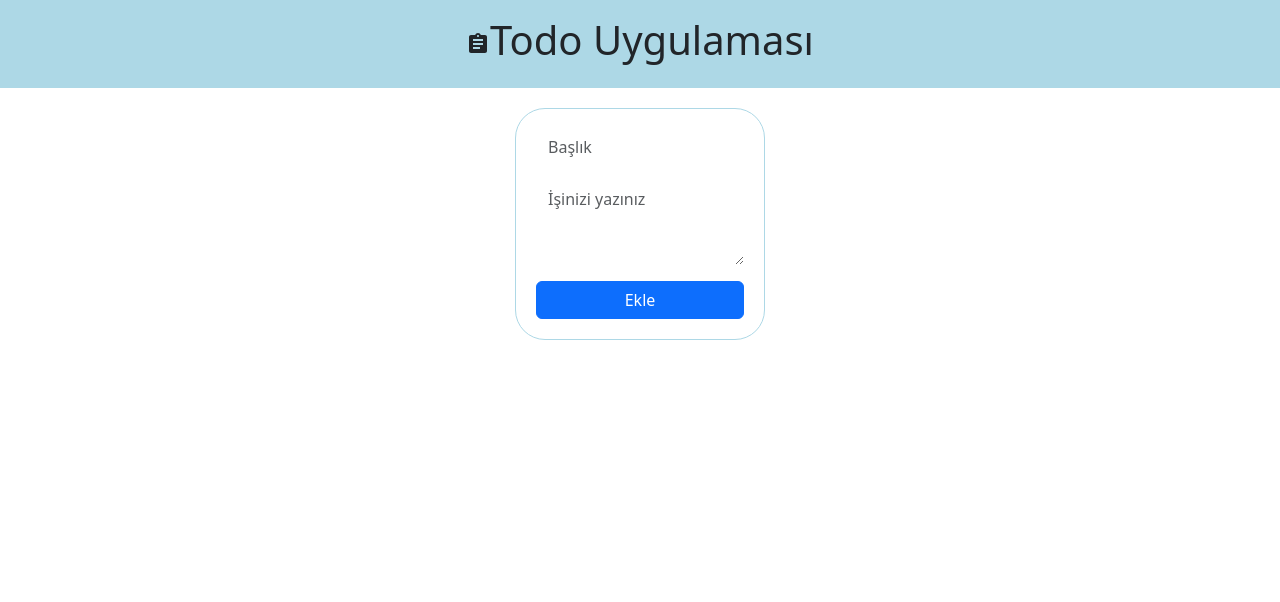
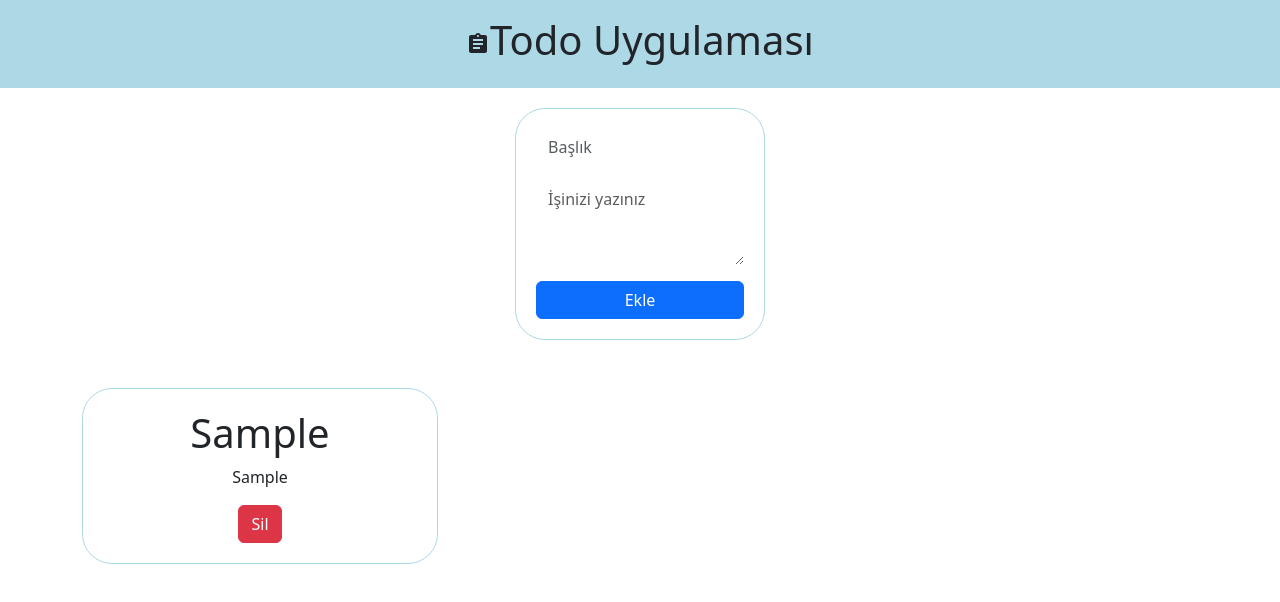
Before and after one commit to zehraseren/todoproject, a React (Create React App) app: page / in a window 1280 px wide. Both pictures are taken after typing "Sample", "Sample" into the empty fields and a click on the button "Ekle". Shown: the top 602 px of the page. Built offline with nearby package versions, Linux system fonts and the light colour scheme.

Commit message:
Listeleme ve sil aksiyonu yapıldı.

```diff
--- a/src/App.css
+++ b/src/App.css
@@ -33,5 +33,13 @@ header {
 }
 
 .todoButton {
-    width: 100%;
+  width: 100%;
 }
+
+.contentDiv {
+  border: 1px solid lightblue;
+  border-radius: 30px;
+  min-width: 250px;
+  text-align: center;
+  padding: 20px;
+}
--- a/src/App.js
+++ b/src/App.js
@@ -1,15 +1,44 @@
 import "./App.css";
 import CreateTask from "./CreateTask";
 import Header from "./Header";
+import { useState } from "react";
+import Task from "./Task";
 
 function App() {
+  const [tasks, setTasks] = useState([]);
   const addTask = (newTask) => {
-    console.log(newTask);
+    setTasks((prevTask) => {
+      return [...prevTask, newTask];
+    });
   };
+
+  const deleteTask = (id) => {
+    setTasks((prevTask) => {
+      return prevTask.filter((taskItem, index) => {
+        return index !== id;
+      });
+    });
+  };
+
   return (
     <div className="App">
       <Header />
       <CreateTask onAdd={addTask} />
+      <div className="container">
+        <div className="row my-5">
+          {tasks.map((taskItem, index) => {
+            return (
+              <Task
+                key={index}
+                id={index}
+                title={taskItem.title}
+                content={taskItem.content}
+                onDelete={deleteTask}
+              />
+            );
+          })}
+        </div>
+      </div>
     </div>
   );
 }
--- /dev/null
+++ b/src/Task.jsx
@@ -0,0 +1,17 @@
+import React from "react";
+
+export default function Task(props) {
+  const deleteClick = () => {
+    props.onDelete(props.id);
+  };
+
+  return (
+    <div className="col-md-4 mb-4">
+      <div className="contentDiv">
+        <h1>{props.title}</h1>
+        <p>{props.content}</p>
+        <button className="btn btn-danger" onClick={deleteClick}>Sil</button>
+      </div>
+    </div>
+  );
+}
```
